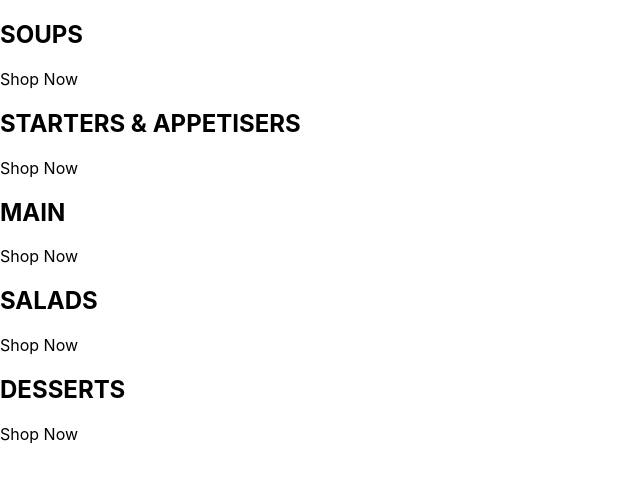
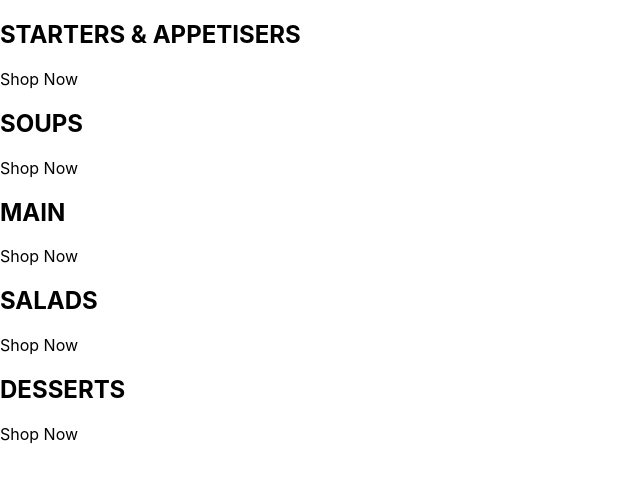
Before and after one commit to dsandor87/restaurant-app, a React (Create React App) app: page / in a window 1280 px wide. Shown: the top 482 px of the page, without its empty margins (0-640 px from the left). Built offline with nearby package versions, Linux system fonts and the light colour scheme.

Commit message:
refactor homepage

```diff
--- a/src/App.js
+++ b/src/App.js
@@ -1,41 +1,38 @@
 const App = () => {
+  const categories = [
+    {
+      id: 1,
+      title: "STARTERS & APPETISERS",
+    },
+    {
+      id: 2,
+      title: "SOUPS",
+    },
+    {
+      id: 3,
+      title: "MAIN",
+    },
+    {
+      id: 4,
+      title: "SALADS",
+    },
+    {
+      id: 5,
+      title: "DESSERTS",
+    },
+  ];
+
   return (
     <div className="categories-container">
-      <div className="category-container">
-        {/* <img /> */}
-        <div className="category-body-container">
-          <h2>SOUPS</h2>
-          <p>Shop Now</p>
+      {categories.map(({ title }) => (
+        <div className="category-container">
+          <div className="background-image" />
+          <div className="category-body-container">
+            <h2>{title}</h2>
+            <p>Shop Now</p>
+          </div>
         </div>
-      </div>
-      <div className="category-container">
-        {/* <img /> */}
-        <div className="category-body-container">
-          <h2>STARTERS & APPETISERS</h2>
-          <p>Shop Now</p>
-        </div>
-      </div>
-      <div className="category-container">
-        {/* <img /> */}
-        <div className="category-body-container">
-          <h2>MAIN</h2>
-          <p>Shop Now</p>
-        </div>
-      </div>
-      <div className="category-container">
-        {/* <img /> */}
-        <div className="category-body-container">
-          <h2>SALADS</h2>
-          <p>Shop Now</p>
-        </div>
-      </div>
-      <div className="category-container">
-        {/* <img /> */}
-        <div className="category-body-container">
-          <h2>DESSERTS</h2>
-          <p>Shop Now</p>
-        </div>
-      </div>
+      ))}
     </div>
   );
 };
```
